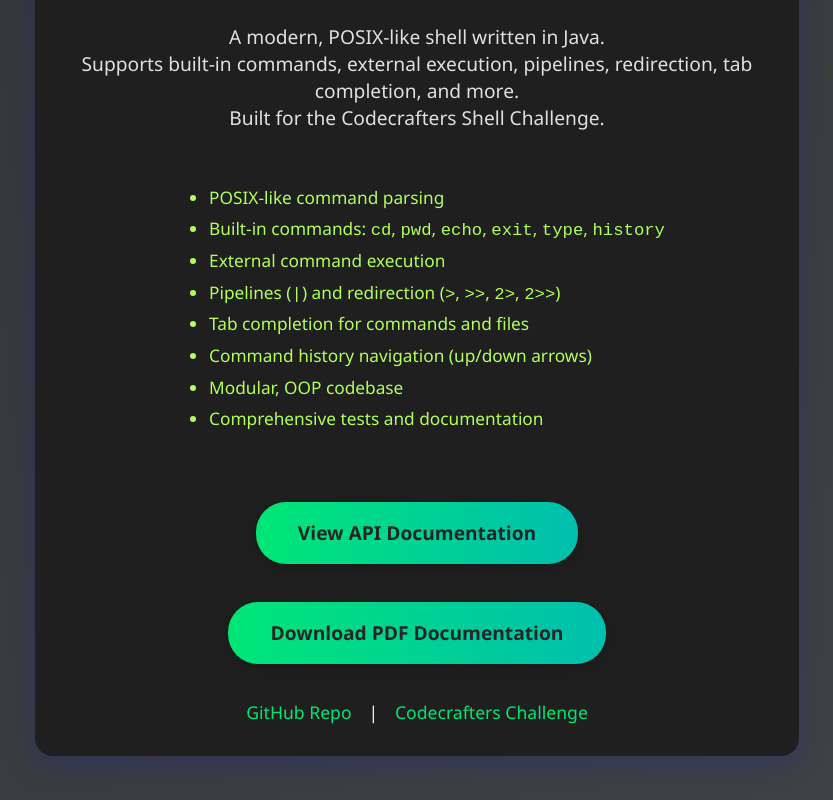
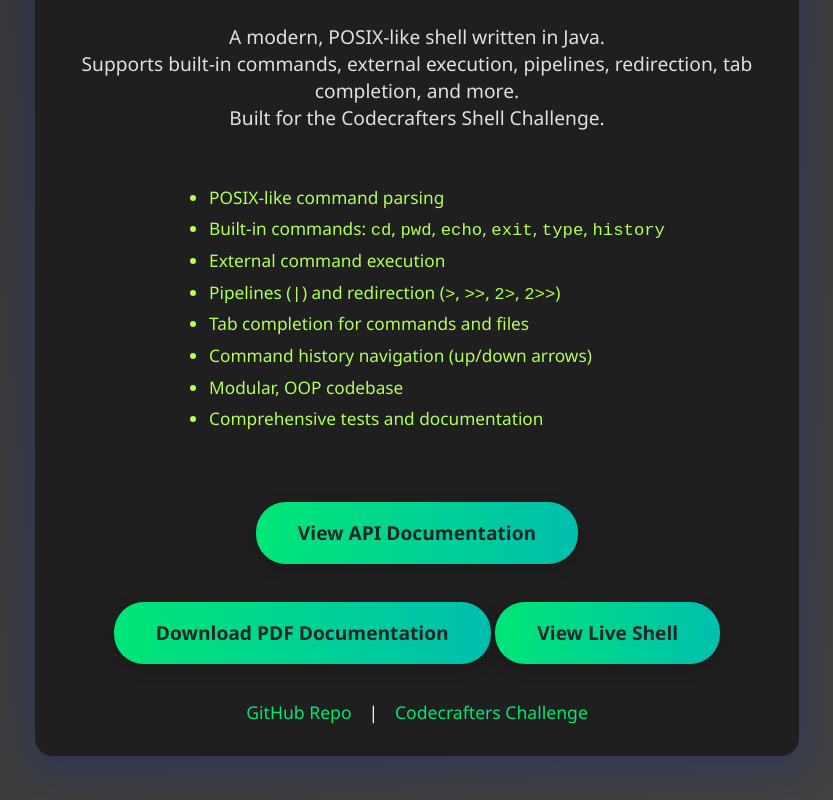
Before and after one commit to 10adnan75/shell, a plain HTML site: page index.html in a window 1280 px wide. Shown: the part 2830-3630 px from the top of the page, without its empty margins (223-1056 px from the left). Drawn offline with Linux system fonts and the light colour scheme.

Commit message:
Update index.html

```diff
--- a/index.html
+++ b/index.html
@@ -146,6 +146,7 @@
     </ul>
     <a class="cta-btn" href="api/" target="_blank">View API Documentation</a>
     <a class="cta-btn" href="PROJECT_DOCUMENTATION.pdf" target="_blank">Download PDF Documentation</a>
+    <a class="cta-btn" href="https://shell-10adnan75.onrender.com" target="_blank">View Live Shell</a>
     <div class="links">
       <a href="https://github.com/10adnan75/shell" target="_blank">GitHub Repo</a> |
       <a href="https://app.codecrafters.io/courses/shell/overview" target="_blank">Codecrafters Challenge</a>
```
